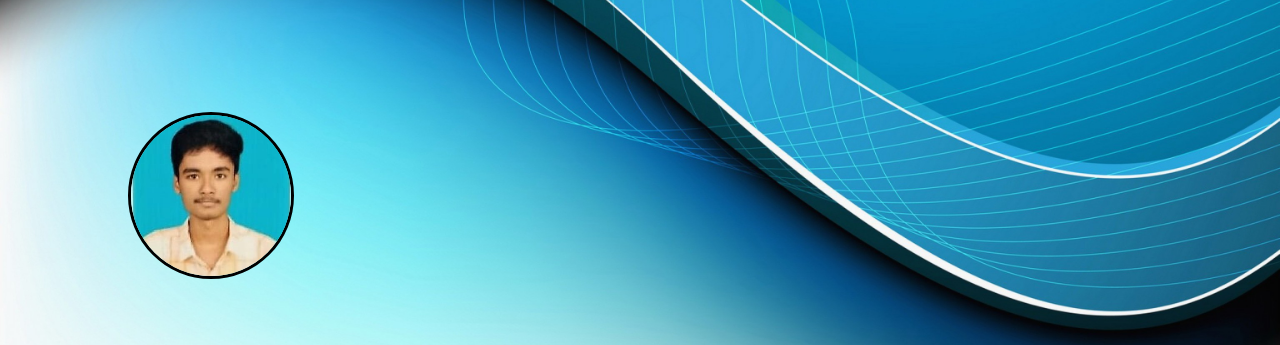
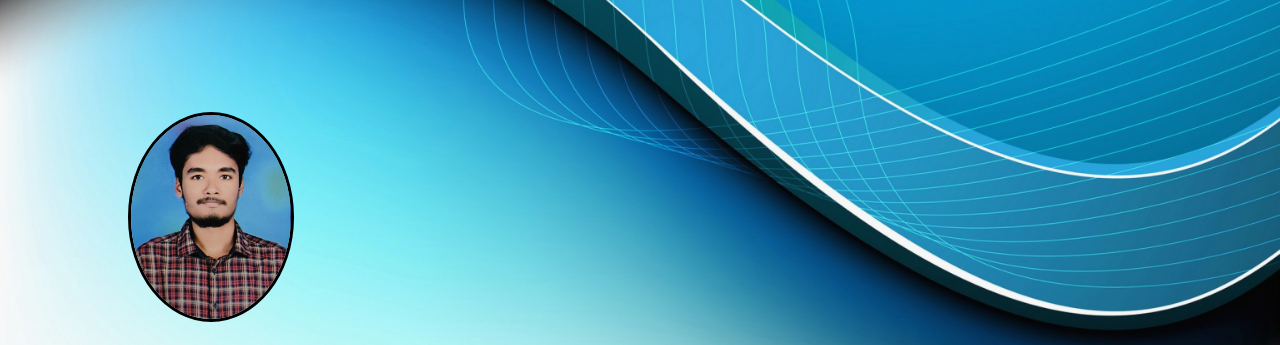
Before and after one commit to iliyazali44/portfolio, a plain HTML site: page iliyazportfolio/index.html in a window 1280 px wide. Shown: the part 352-697 px from the top of the page. Drawn offline with Linux system fonts and the light colour scheme.

Commit message:
Update index.html

```diff
--- a/iliyazportfolio/index.html
+++ b/iliyazportfolio/index.html
@@ -34,7 +34,7 @@
 			</div>
 
 			<div class='pic'>
-				<img src="images/iliyaz.jpg"/>
+				<img src="images/shaik iliyaz ali.jpeg"/>
 
 			</div>
 		</section>
```
